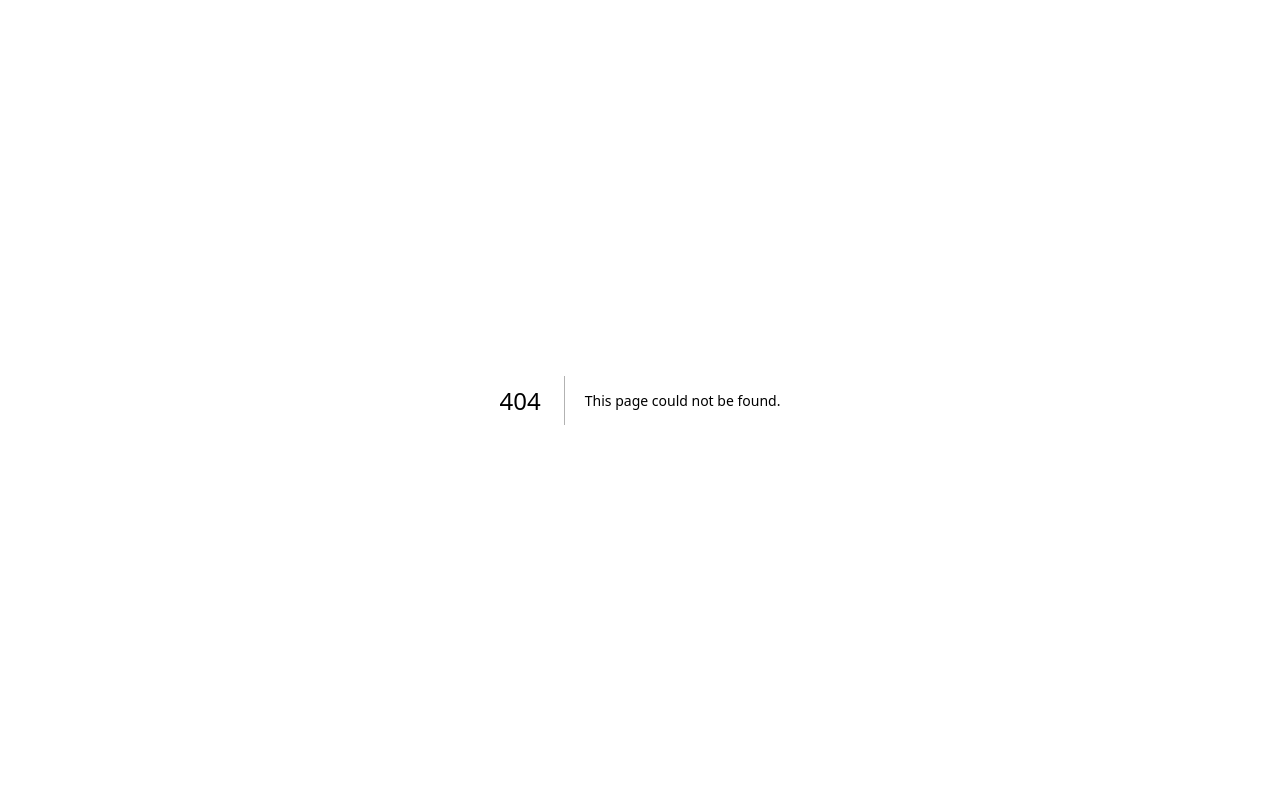
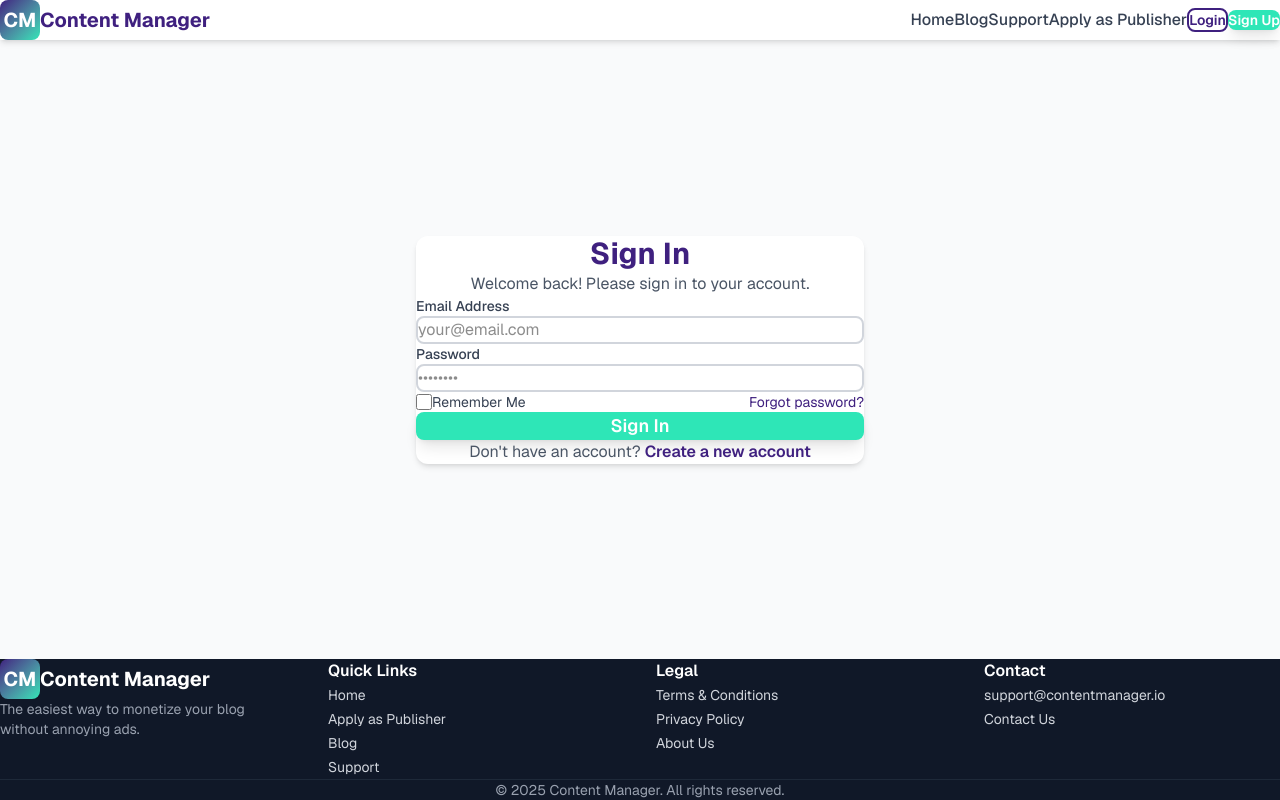
Before and after one commit to ESRAILHAQUE/publisherauthority-frontend, a Next.js app: page /auth/login in a window 1280 px wide. Before the commit this address had no page. Built offline with nearby package versions, Linux system fonts and the light colour scheme.

Commit message:
Auth: Create login page

```diff
--- /dev/null
+++ b/app/auth/login/page.tsx
@@ -0,0 +1,104 @@
+'use client';
+
+import React, { useState } from 'react';
+import { Header } from '@/components/layout/Header';
+import { Footer } from '@/components/layout/Footer';
+import { Button } from '@/components/shared/Button';
+import { Input } from '@/components/shared/Input';
+import { Card } from '@/components/shared/Card';
+import Link from 'next/link';
+
+export default function LoginPage() {
+  const [formData, setFormData] = useState({
+    email: '',
+    password: '',
+    rememberMe: false,
+  });
+  const [isLoading, setIsLoading] = useState(false);
+
+  const handleSubmit = async (e: React.FormEvent) => {
+    e.preventDefault();
+    setIsLoading(true);
+    // Handle login here
+    setTimeout(() => {
+      setIsLoading(false);
+      // Redirect to dashboard
+      window.location.href = '/dashboard';
+    }, 1500);
+  };
+
+  return (
+    <div className="min-h-screen flex flex-col bg-gray-50">
+      <Header />
+
+      <main className="flex-1 flex items-center justify-center py-12">
+        <div className="container mx-auto px-4 max-w-md w-full">
+          <Card>
+            <div className="text-center mb-8">
+              <h1 className="text-3xl font-bold text-[#3F207F] mb-2">Sign In</h1>
+              <p className="text-gray-600">Welcome back! Please sign in to your account.</p>
+            </div>
+
+            <form onSubmit={handleSubmit} className="space-y-6">
+              <Input
+                label="Email Address"
+                name="email"
+                type="email"
+                value={formData.email}
+                onChange={(e) => setFormData({ ...formData, email: e.target.value })}
+                required
+                placeholder="your@email.com"
+              />
+
+              <Input
+                label="Password"
+                name="password"
+                type="password"
+                value={formData.password}
+                onChange={(e) => setFormData({ ...formData, password: e.target.value })}
+                required
+                placeholder="••••••••"
+              />
+
+              <div className="flex items-center justify-between">
+                <label className="flex items-center">
+                  <input
+                    type="checkbox"
+                    checked={formData.rememberMe}
+                    onChange={(e) => setFormData({ ...formData, rememberMe: e.target.checked })}
+                    className="w-4 h-4 text-[#3F207F] border-gray-300 rounded focus:ring-[#3F207F]"
+                  />
+                  <span className="ml-2 text-sm text-gray-700">Remember Me</span>
+                </label>
+                <Link
+                  href="/auth/forgot-password"
+                  className="text-sm text-[#3F207F] hover:text-[#2EE6B7] transition-colors"
+                >
+                  Forgot password?
+                </Link>
+              </div>
+
+              <Button type="submit" isLoading={isLoading} className="w-full" size="lg">
+                Sign In
+              </Button>
+            </form>
+
+            <div className="mt-6 text-center">
+              <p className="text-gray-600">
+                Don't have an account?{' '}
+                <Link
+                  href="/apply"
+                  className="text-[#3F207F] hover:text-[#2EE6B7] font-semibold transition-colors"
+                >
+                  Create a new account
+                </Link>
+              </p>
+            </div>
+          </Card>
+        </div>
+      </main>
+
+      <Footer />
+    </div>
+  );
+}
```
